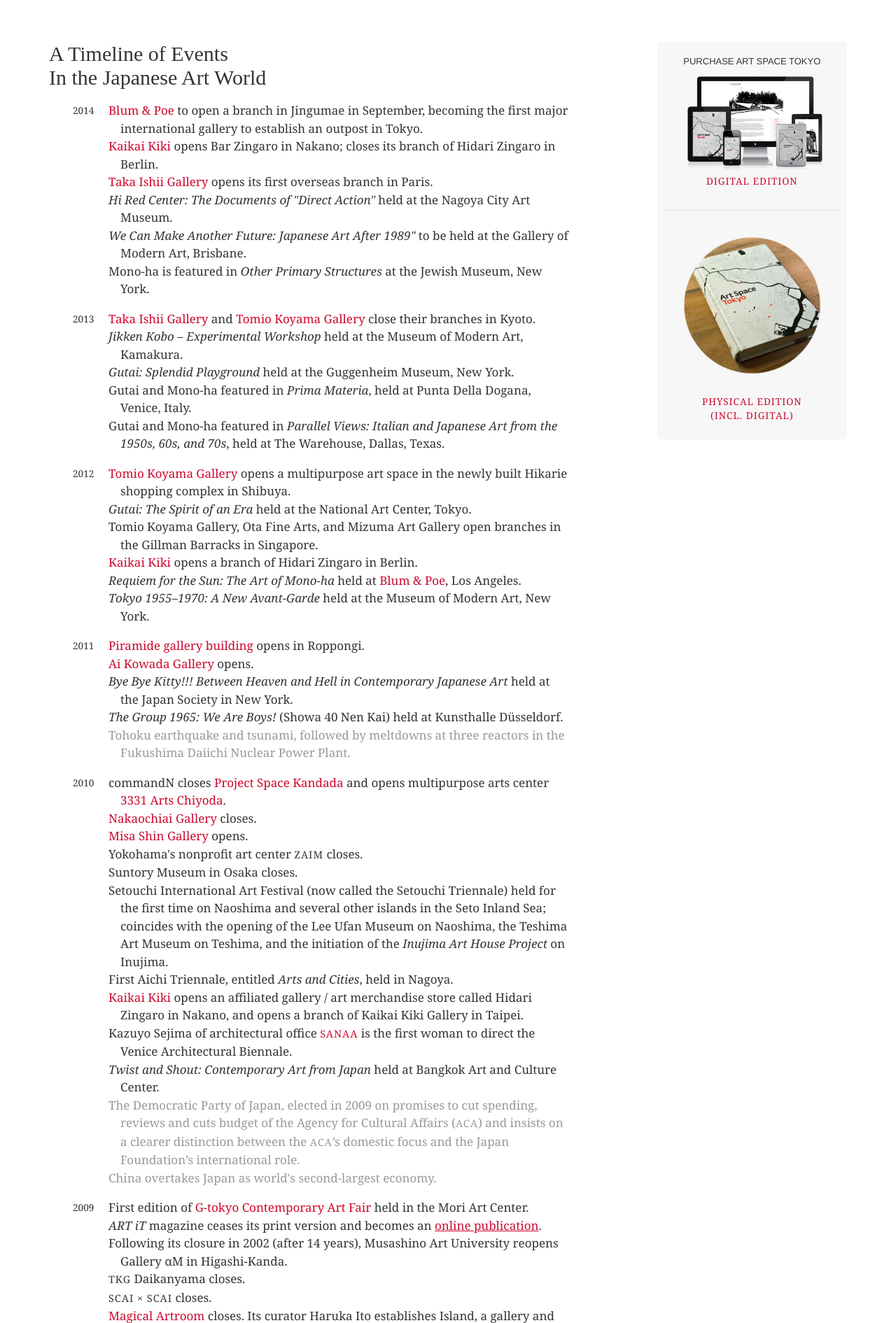
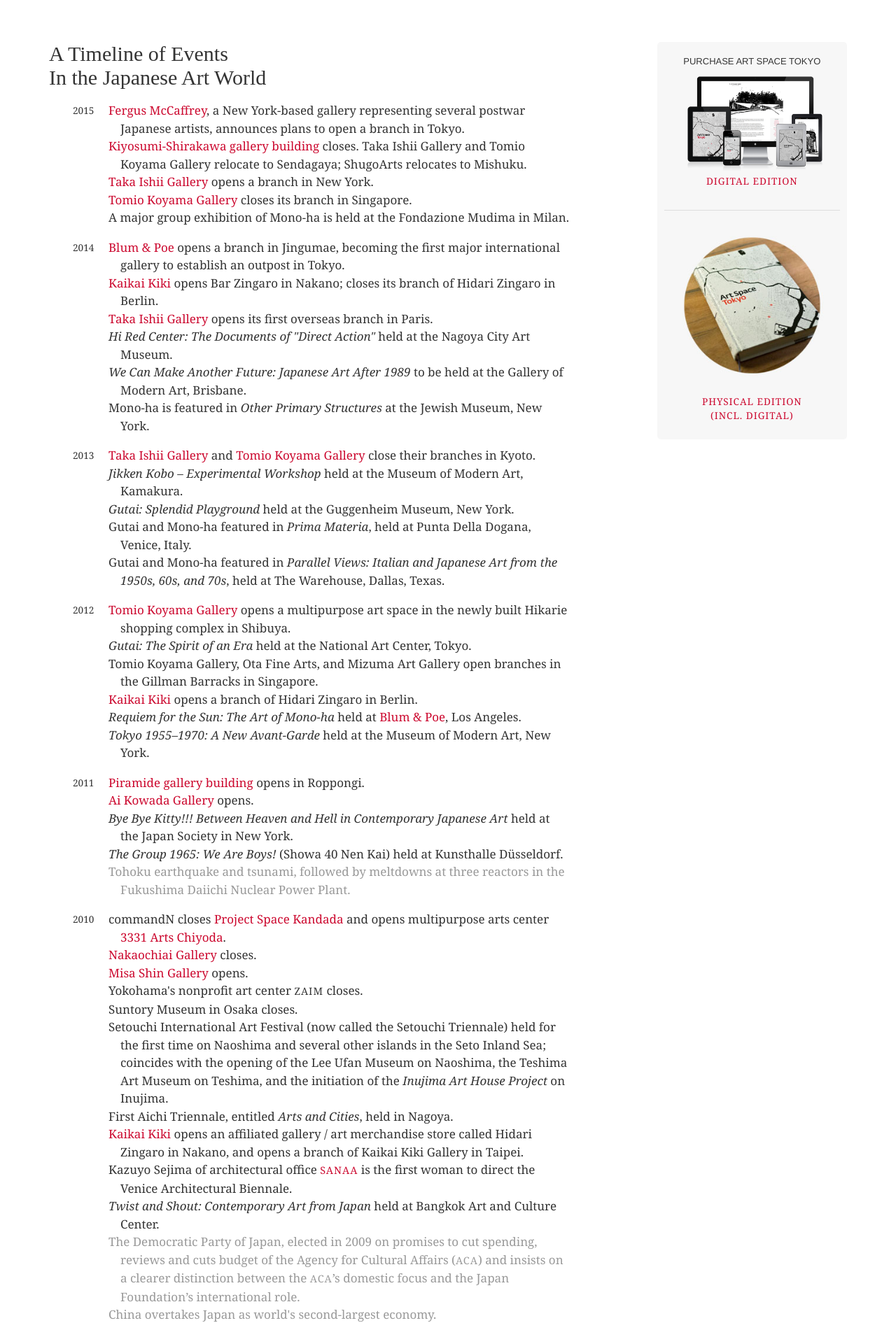
Before and after one commit to cmod/read.artsapcetokyo, a PHP site: page /timeline/ in a window 1280 px wide. Shown: the part 142-2033 px from the top of the page at 70% size. Run offline with PHP 8.4, Linux system fonts and the light colour scheme; some libraries are stand-ins or nearby versions; some web fonts are replaced.

Commit message:
apendix and timeline update

```diff
--- a/timeline/index.php
+++ b/timeline/index.php
@@ -15,7 +15,7 @@
   <body class="timeline">
     <?php include($_SERVER['DOCUMENT_ROOT'] . '/templates/header.php'); ?>
 
-    <div class="container content">
+   <div class="container content">
 
       <div class="row">
         <div class="eightcol">
@@ -25,12 +25,23 @@
 
             <li>
               <dl>
+                <dt>2015</dt>
+                <dd><a href="/appendices/#mccaffrey">Fergus McCaffrey</a>, a New York-based gallery representing several postwar Japanese artists, announces plans to open a branch in Tokyo.</dd>
+                <dd><a href="/appendices/#kiyosumi">Kiyosumi-Shirakawa gallery building</a> closes. Taka Ishii Gallery and Tomio Koyama Gallery relocate to Sendagaya; ShugoArts relocates to Mishuku.</dd>
+                <dd><a href="/appendices/#ishii">Taka Ishii Gallery</a> opens a branch in New York.</dd>
+                <dd><a href="/appendices/#koyama">Tomio Koyama Gallery</a> closes its branch in Singapore.</dd>
+                <dd>A major group exhibition of Mono-ha is held at the Fondazione Mudima in Milan.</dd>
+              </dl>
+            </li>
+
+            <li>
+              <dl>
                 <dt>2014</dt>
-                <dd><a href="/appendices/#blumandpoe">Blum & Poe</a> to open a branch in Jingumae in September, becoming the first major international gallery to establish an outpost in Tokyo.</dd>
+                <dd><a href="/appendices/#blumandpoe">Blum & Poe</a> opens a branch in Jingumae, becoming the first major international gallery to establish an outpost in Tokyo.</dd>
                 <dd><a href="/appendices/#kaikai">Kaikai Kiki</a> opens Bar Zingaro in Nakano; closes its branch of Hidari Zingaro in Berlin.</dd>
                 <dd><a href="/appendices/#ishii">Taka Ishii Gallery</a> opens its first overseas branch in Paris.</dd>
                 <dd><em>Hi Red Center: The Documents of "Direct Action"</em> held at the Nagoya City Art Museum.</dd>
-                <dd><em>We Can Make Another Future: Japanese Art After 1989"</em> to be held at the Gallery of Modern Art, Brisbane.</dd>
+                <dd><em>We Can Make Another Future: Japanese Art After 1989</em> to be held at the Gallery of Modern Art, Brisbane.</dd>
                 <dd>Mono-ha is featured in <em>Other Primary Structures</em> at the Jewish Museum, New York.</dd>
               </dl>
             </li>
@@ -604,7 +615,7 @@
           <div class="footnotes">
 
             <h4 style="margin-top: 30px;">Note</h4>
-            <p><em>This page was last updated in June 2014. The information here is intended as an overview of key events and landmark group exhibitions; it is not meant to be comprehensive. However, if you see any crucial omissions or errors please feel free to contact <a href="mailto:support@prepostbooks.com">support@prepostbooks.com</a>. Among all the sources we have referred to, one that we particularly recommend is the interactive timeline and map published by the Museum of Modern Art, New York, on the occasion of the exhibition <a href="http://www.moma.org/interactives/exhibitions/2012/tokyo/" class="out">"Tokyo 1955–1970: A New Avant-Garde,"</a> held from November 2012 to February 2013.</em></p>
+            <p><em>This page was last updated in June 2015. The information here is intended as an overview of key events and landmark group exhibitions; it is not meant to be comprehensive. However, if you see any crucial omissions or errors please feel free to contact <a href="mailto:support@prepostbooks.com">support@prepostbooks.com</a>. Among all the sources we have referred to, one that we particularly recommend is the interactive timeline and map published by the Museum of Modern Art, New York, on the occasion of the exhibition <a href="http://www.moma.org/interactives/exhibitions/2012/tokyo/" class="out">"Tokyo 1955–1970: A New Avant-Garde,"</a> held from November 2012 to February 2013.</em></p>
           </div>
         </div>
         <div class="threecol submenu last">
```
Also changed, not shown: appendices/index.php (+13 -7 lines).
